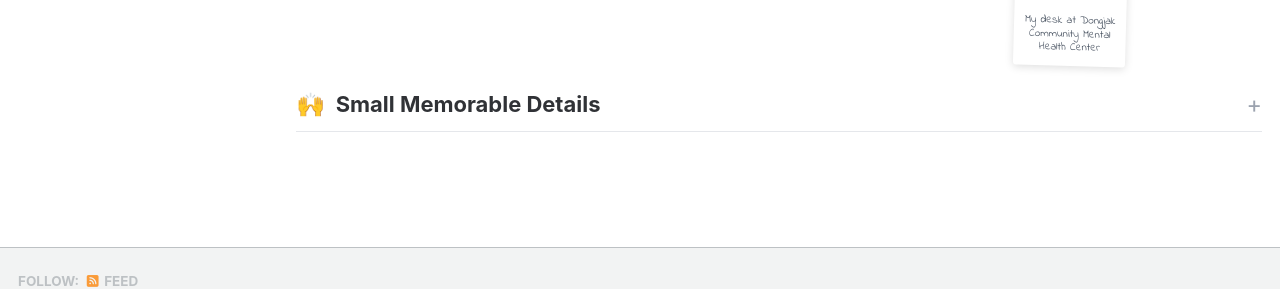
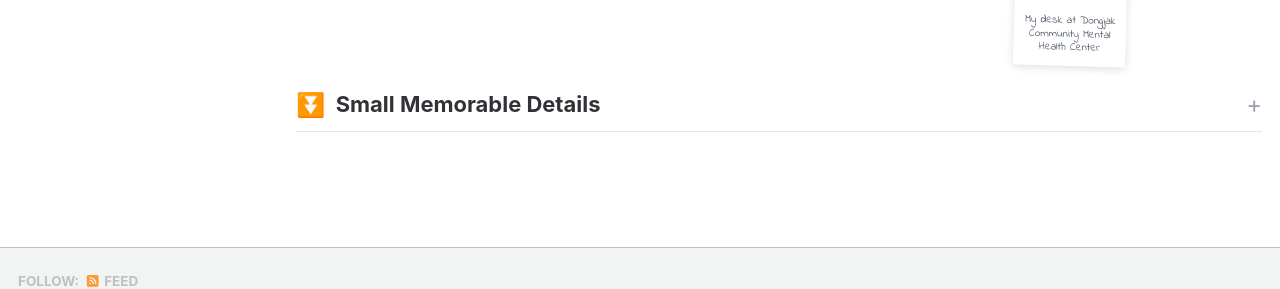
Before and after one commit to jiminlee-research/jiminlee-research.github.io, a Jekyll site: the page built from _pages/about-me.md, in a window 1280 px wide and 900 px high, scrolled down 1016 px. Shown: the part 542-831 px from the top of the window. Built offline with Jekyll 4.4.1, drawn with Linux system fonts in a browser that asks for light colours; a style sheet for code colours, icons or effects is not loaded.

Commit message:
About Me: use ⏬ emoji on Small Memorable Details toggle
Co-Authored-By: Claude Opus 5.5 <noreply@anthropic.com>
Claude-Session: https://claude.ai/code/session_01GYaXMgFYpFz8tBfJmAVwxN

```diff
--- a/_pages/about-me.md
+++ b/_pages/about-me.md
@@ -159,7 +159,7 @@ author_profile: true
 </aside>
 </div>
 <details class="about-more">
-<summary><div class="more-card"><span class="more-emoji">🙌</span><span class="more-text"><span class="more-title">Small Memorable Details</span></span><span class="more-icon" aria-hidden="true">+</span></div></summary>
+<summary><div class="more-card"><span class="more-emoji">⏬</span><span class="more-text"><span class="more-title">Small Memorable Details</span></span><span class="more-icon" aria-hidden="true">+</span></div></summary>
 <div class="about-layout">
 <section class="about-section">
 
```
